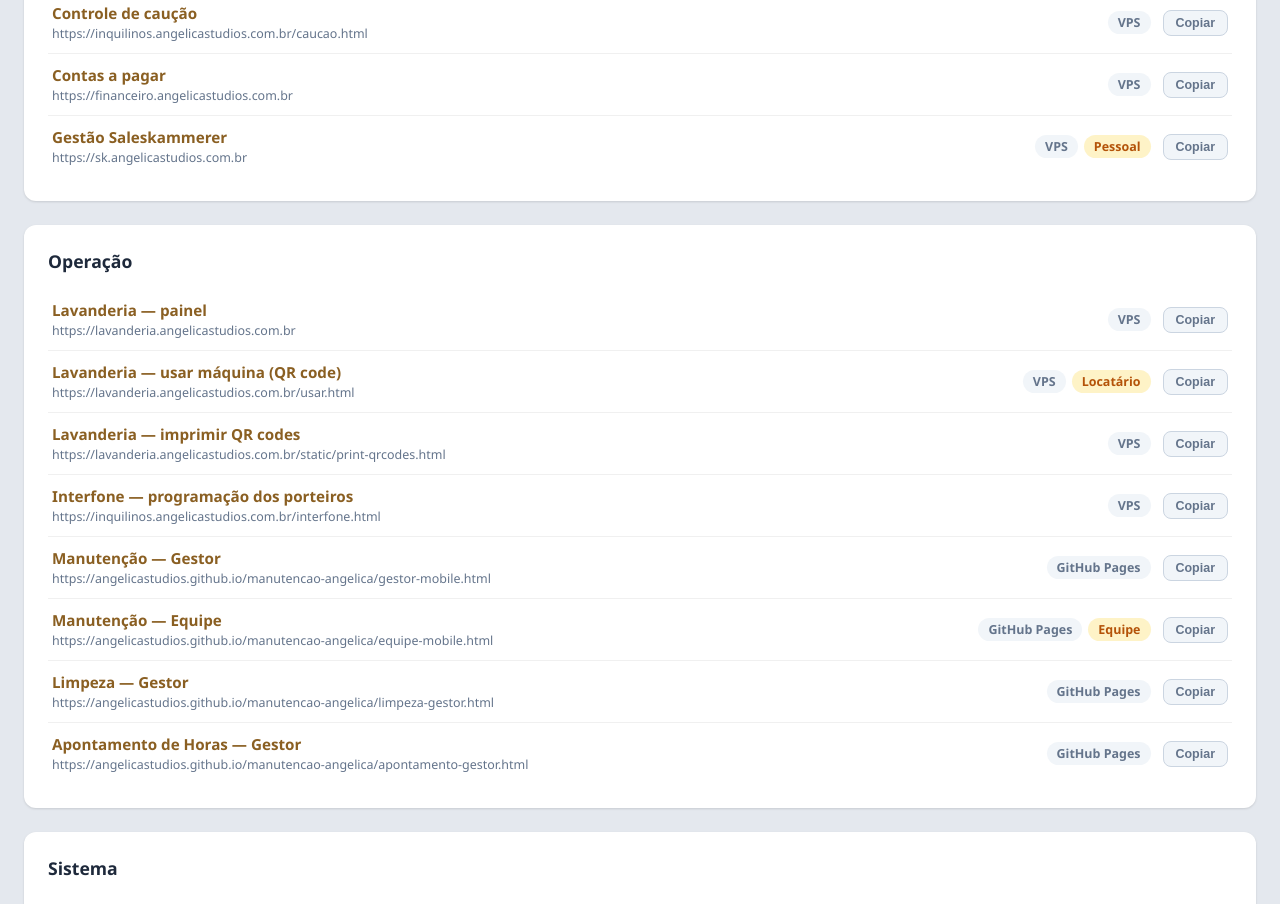
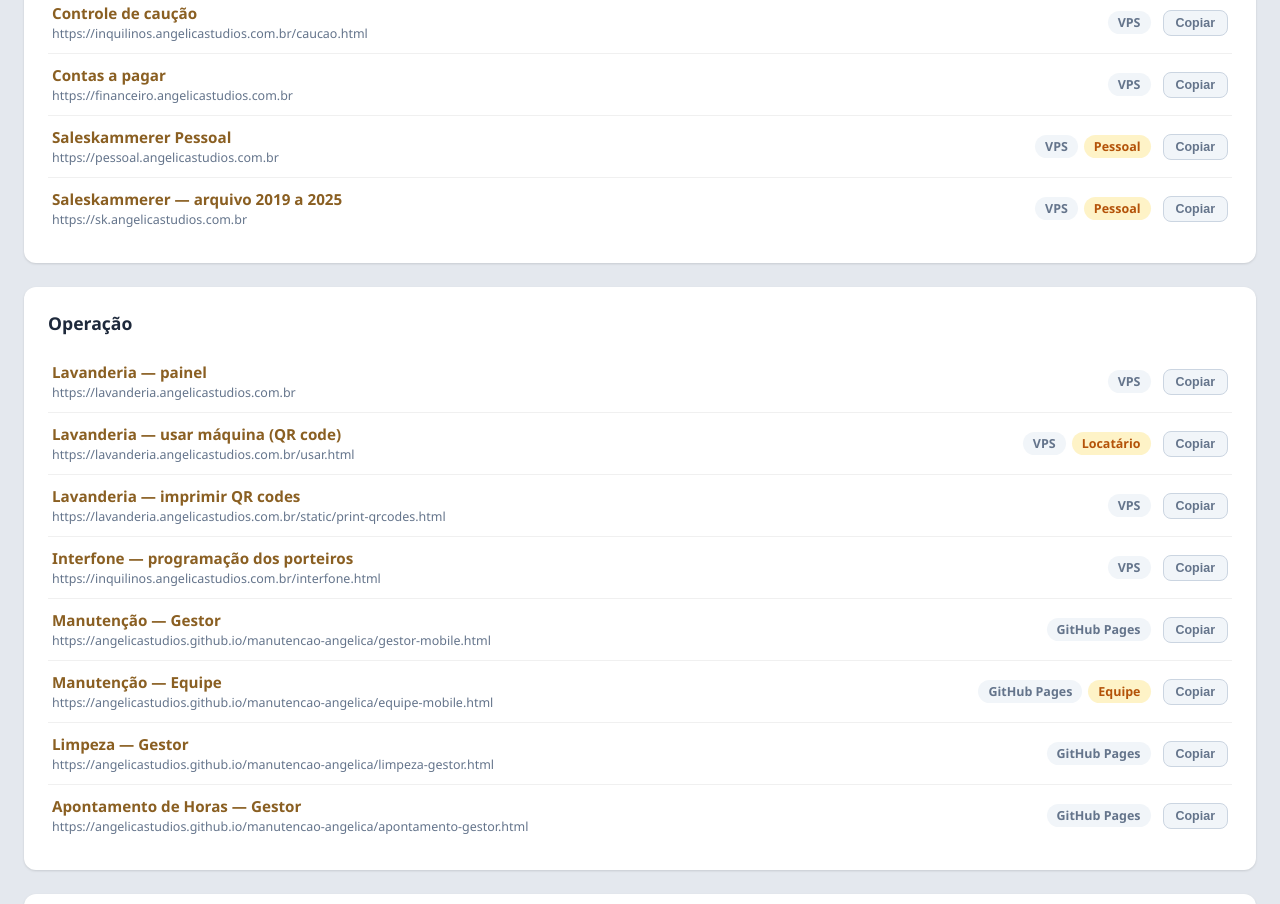
Before and after one commit to AngelicaStudios/angelicastudios.github.io, a plain HTML site: page enderecos.html in a window 1280 px wide. Shown: the part 1136-2040 px from the top of the page. Drawn offline with Linux system fonts and the light colour scheme.

Commit message:
update: enderecos.html

```diff
--- a/enderecos.html
+++ b/enderecos.html
@@ -244,7 +244,12 @@ var ENDERECOS = [
     url:'https://inquilinos.angelicastudios.com.br/caucao.html', onde:'VPS' },
   { cat:'Financeiro', nome:'Contas a pagar',
     url:'https://financeiro.angelicastudios.com.br', onde:'VPS' },
-  { cat:'Financeiro', nome:'Gestão Saleskammerer',
+  { cat:'Financeiro', nome:'Saleskammerer Pessoal',
+    url:'https://pessoal.angelicastudios.com.br', onde:'VPS', quem:'Pessoal' },
+  /* O antigo saiu do hub mas CONTINUA no ar, com 2019–2025 dentro. O índice é o
+     lugar de achar endereço sem ter que perguntar — tirar daqui seria perder
+     os 2.450 lançamentos de vista. */
+  { cat:'Financeiro', nome:'Saleskammerer — arquivo 2019 a 2025',
     url:'https://sk.angelicastudios.com.br', onde:'VPS', quem:'Pessoal' },
 
   /* ── Operação ────────────────────────────────────────────────────────── */
```
